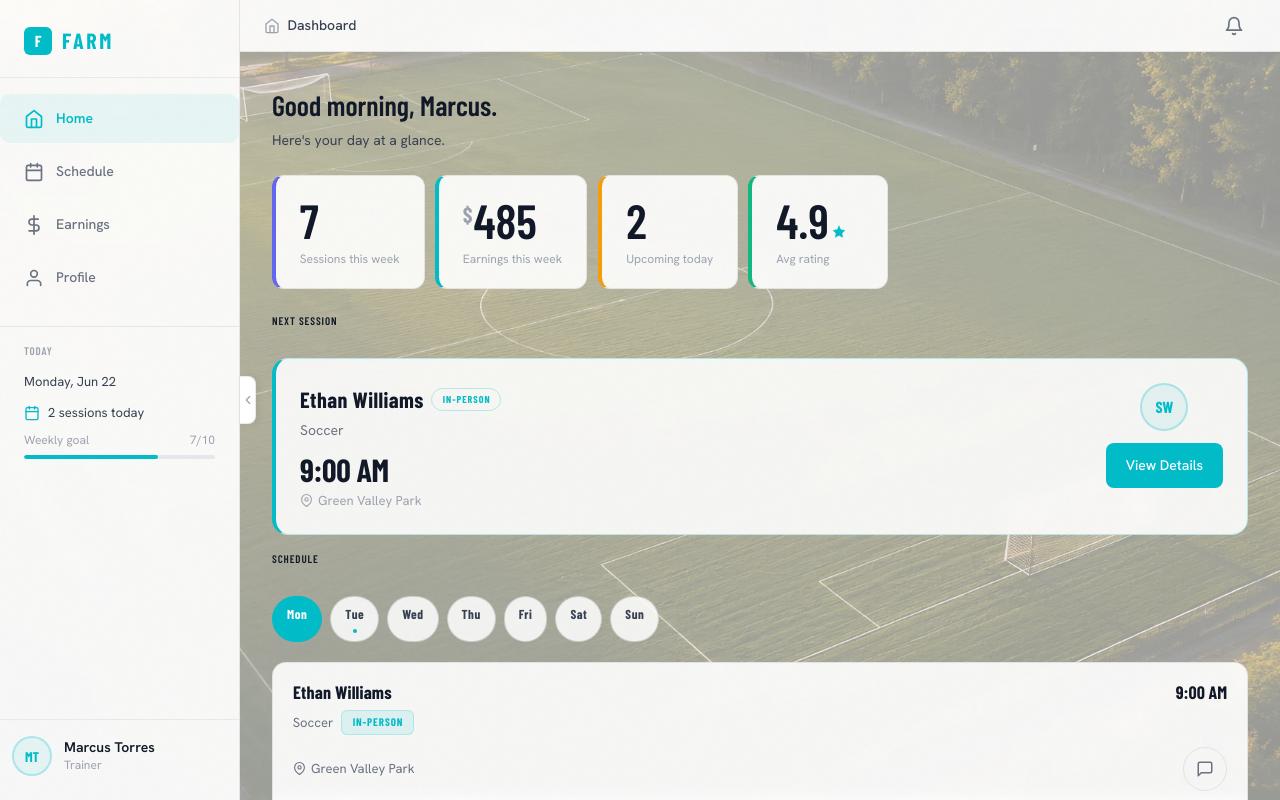
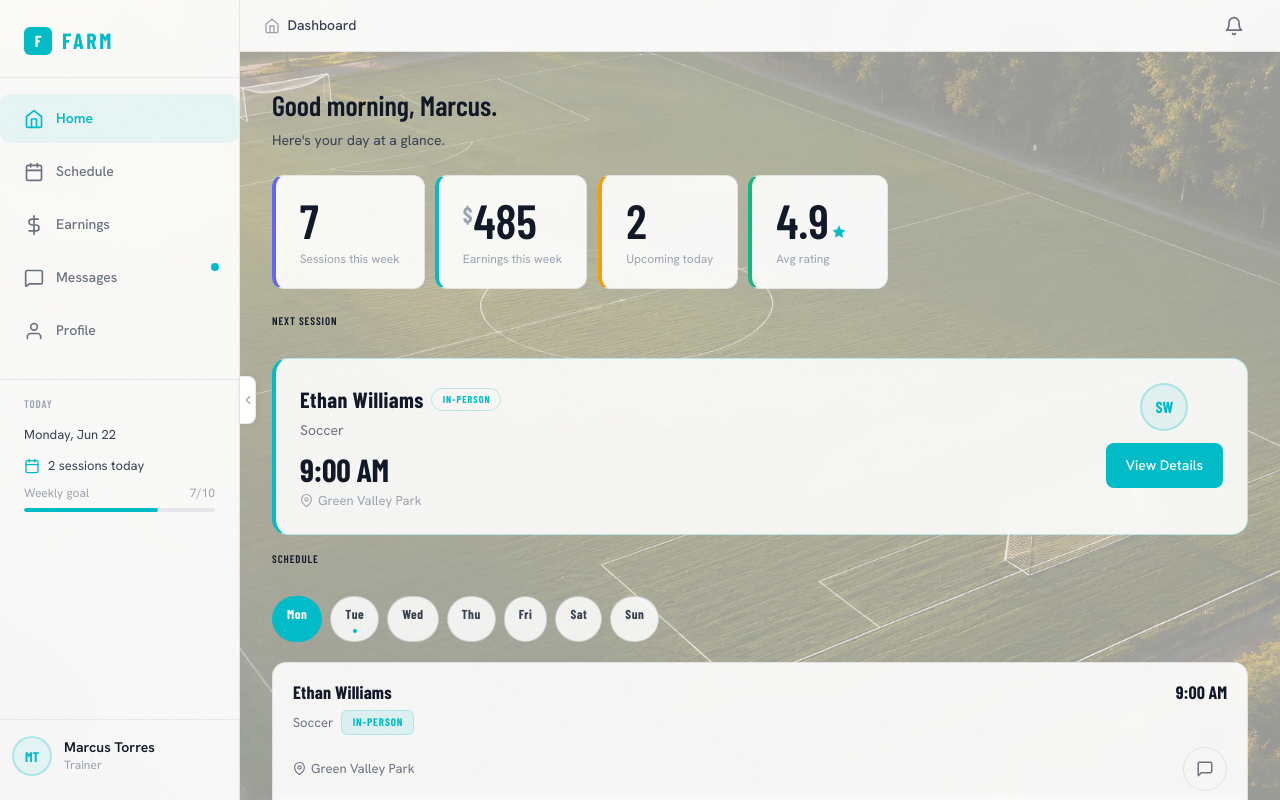
Before and after one commit to winstonkjames6-ops/farm-app, a Next.js app: page /dashboard/trainer in a window 1280 px wide. Shown: the top 800 px of the page. Built offline with nearby package versions, Linux system fonts and the light colour scheme; a web font is replaced by a local one.

Commit message:
add messages to nav

```diff
--- a/app/dashboard/trainer/page.tsx
+++ b/app/dashboard/trainer/page.tsx
@@ -2,7 +2,7 @@
 
 import { useState, useEffect } from 'react'
 import { motion, AnimatePresence } from 'framer-motion'
-import { ChevronLeft, ChevronRight } from 'lucide-react'
+import { ChevronLeft, ChevronRight, MessageSquare } from 'lucide-react'
 
 // ── Mock data ──────────────────────────────────────────────────────────────────
 
@@ -176,10 +176,11 @@ const IconX = () => (
 // ── Nav items ──────────────────────────────────────────────────────────────────
 
 const NAV_ITEMS = [
-  { key: 'home', label: 'Home', Icon: IconHome },
-  { key: 'schedule', label: 'Schedule', Icon: IconCalendar },
-  { key: 'earnings', label: 'Earnings', Icon: IconDollarSign },
-  { key: 'profile', label: 'Profile', Icon: IconUser },
+  { key: 'home', label: 'Home', Icon: IconHome, badge: false },
+  { key: 'schedule', label: 'Schedule', Icon: IconCalendar, badge: false },
+  { key: 'earnings', label: 'Earnings', Icon: IconDollarSign, badge: false },
+  { key: 'messages', label: 'Messages', Icon: MessageSquare, badge: true },
+  { key: 'profile', label: 'Profile', Icon: IconUser, badge: false },
 ]
 
 // ── Stat tile ──────────────────────────────────────────────────────────────────
@@ -925,7 +926,7 @@ function Sidebar({
 
         {/* Nav items */}
         <nav style={{ display: 'flex', flexDirection: 'column', gap: '4px', padding: '8px 0', flexShrink: 0 }}>
-          {NAV_ITEMS.map(({ key, label, Icon }) => {
+          {NAV_ITEMS.map(({ key, label, Icon, badge }) => {
             const isActive = key === active
             return (
               <button
@@ -938,6 +939,7 @@ function Sidebar({
                   if (!isActive) (e.currentTarget as HTMLButtonElement).style.background = 'transparent'
                 }}
                 style={{
+                  position: 'relative',
                   display: 'flex',
                   alignItems: 'center',
                   gap: sidebarOpen ? '12px' : '0',
@@ -962,6 +964,20 @@ function Sidebar({
                   <Icon size={20} />
                 </span>
                 {sidebarOpen && <span style={{ whiteSpace: 'nowrap' }}>{label}</span>}
+                {badge && (
+                  <span
+                    style={{
+                      position: 'absolute',
+                      top: '10px',
+                      right: '20px',
+                      width: '8px',
+                      height: '8px',
+                      borderRadius: '50%',
+                      background: '#00BCC8',
+                      flexShrink: 0,
+                    }}
+                  />
+                )}
               </button>
             )
           })}
```
